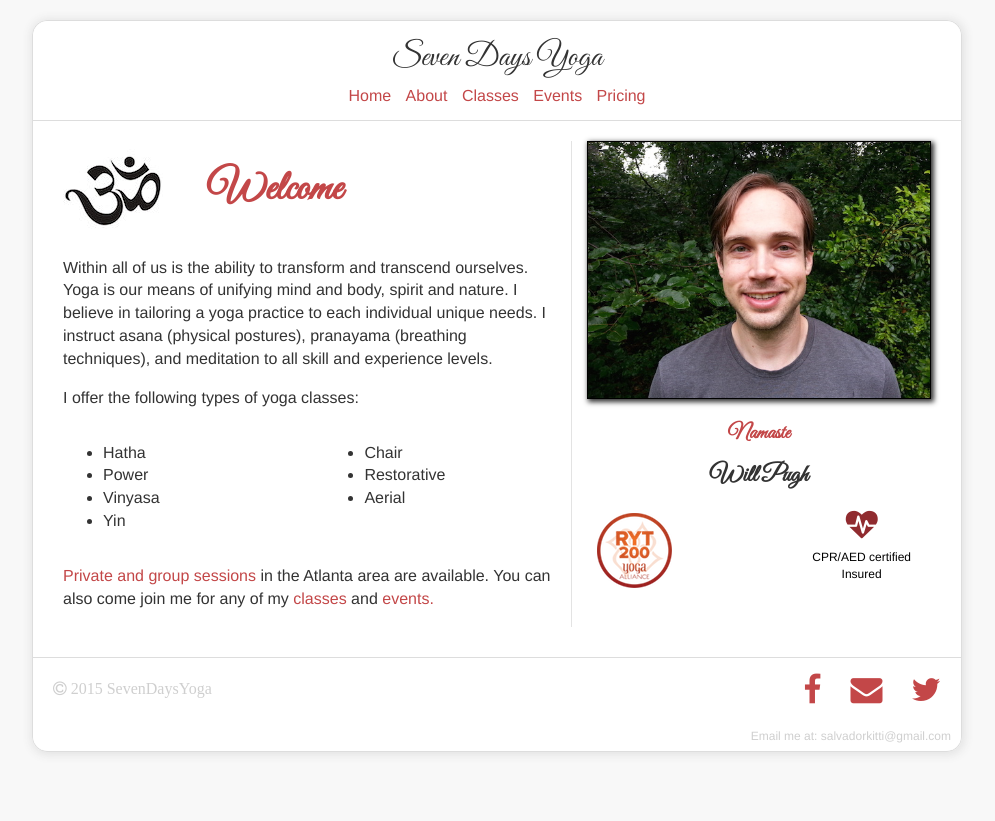
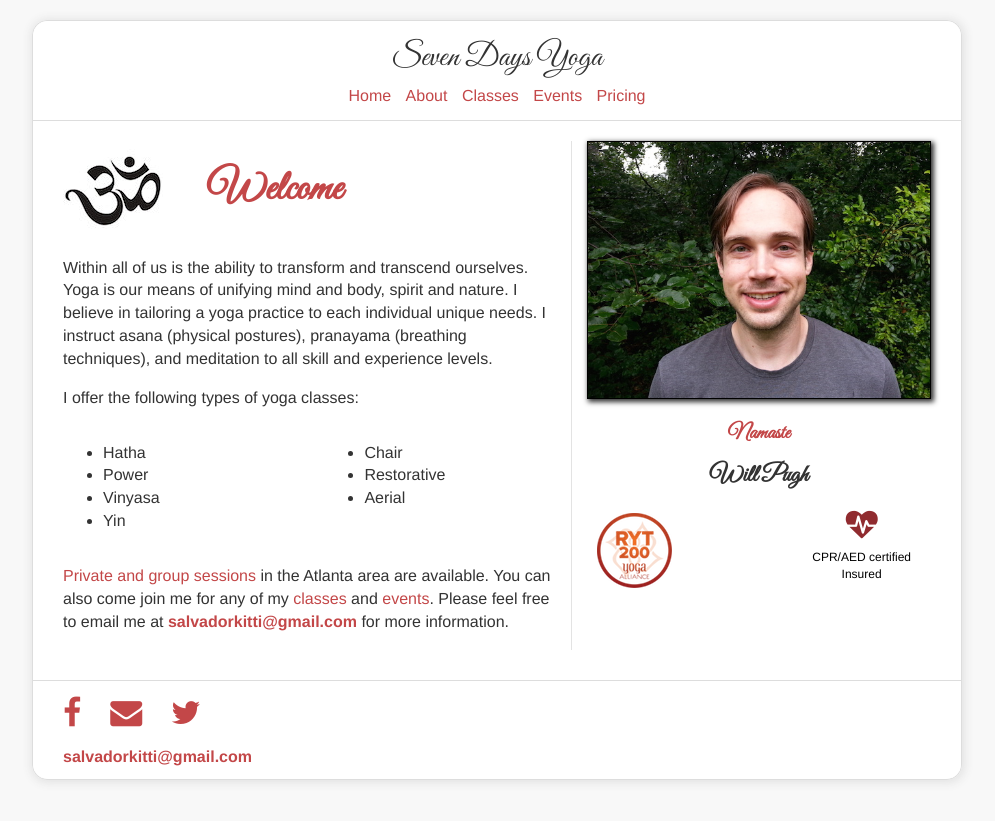
Before and after one commit to sevendaysyoga/sevendaysyoga.github.io, a Jekyll site: the page built from index.html, in a window 1280 px wide. Shown: the top 821 px of the page, without its empty margins (143-1138 px from the left). Built offline with Jekyll 4.4.1, drawn with Linux system fonts in a browser that asks for light colours; nearby versions of some CDN libraries.

Commit message:
updated schedule

```diff
--- a/_includes/footer.html
+++ b/_includes/footer.html
@@ -1,12 +1,7 @@
 <div class="bottom-bar">
 	<div class = "row">
-		<div class="col-sm-6 copyright">
-			<p><i class="fa fa-copyright"> 2015 SevenDaysYoga </i></p>
-		</div>
-		<div class="col-sm-6 copyright">
-			<div class="text-right">
-				{% include menus/icons.html%}
-			</div>
+		<div class="col-sm-12 copyright">
+            {% include menus/icons.html%}
 		</div>
 	</div>
 </div>
--- a/_includes/menus/icons.html
+++ b/_includes/menus/icons.html
@@ -10,5 +10,5 @@
 	</a>
 </div>
 <div class ="email">
-<p>Email me at: salvadorkitti@gmail.com</p>
+<p>salvadorkitti@gmail.com</p>
 </div>
--- a/_sass/_about.scss
+++ b/_sass/_about.scss
@@ -13,3 +13,8 @@
 	max-width:768px;
 	margin:50px auto;
 }
+
+.bold {
+	color: $link-color;
+	font-weight: bold;
+}
--- a/_sass/_footer.scss
+++ b/_sass/_footer.scss
@@ -21,7 +21,8 @@
 
 .icons {
 	font-size:32px;
-	padding:10px 10px;
+	padding-top: 10px;
+	padding-left: 20px;
 
 	i {
 		margin:0 10px;
@@ -29,10 +30,9 @@
 }
 
 .email {
-	font-size:12px;
-
 	p {
-		padding:5px 10px;
-
+		padding: 10px 30px;
+		color: $link-color;
+		font-weight: bold;
 	}
 }
--- a/index.html
+++ b/index.html
@@ -31,7 +31,7 @@ title: Home - SevenDaysYoga
 					</ul>
 				</div>
 		</div>
-		 </p><a href="/pricing">Private and group sessions</a> in the Atlanta area are available. You can also come join me for any of my <a href="/classes">classes</a> and <a href="/events">events.</a></p>
+		 </p><a href="/pricing">Private and group sessions</a> in the Atlanta area are available. You can also come join me for any of my <a href="/classes">classes</a> and <a href="/events">events</a>. Please feel free to email me at <span class = "bold">salvadorkitti@gmail.com</span> for more information.</a></p>
 		 </div>
 	</div>
 	<div class = "col-sm-5">
```
Also changed, not shown: _data/classes.yml (added, +35 -0 lines), pages/classes.html (+5 -56 lines).
